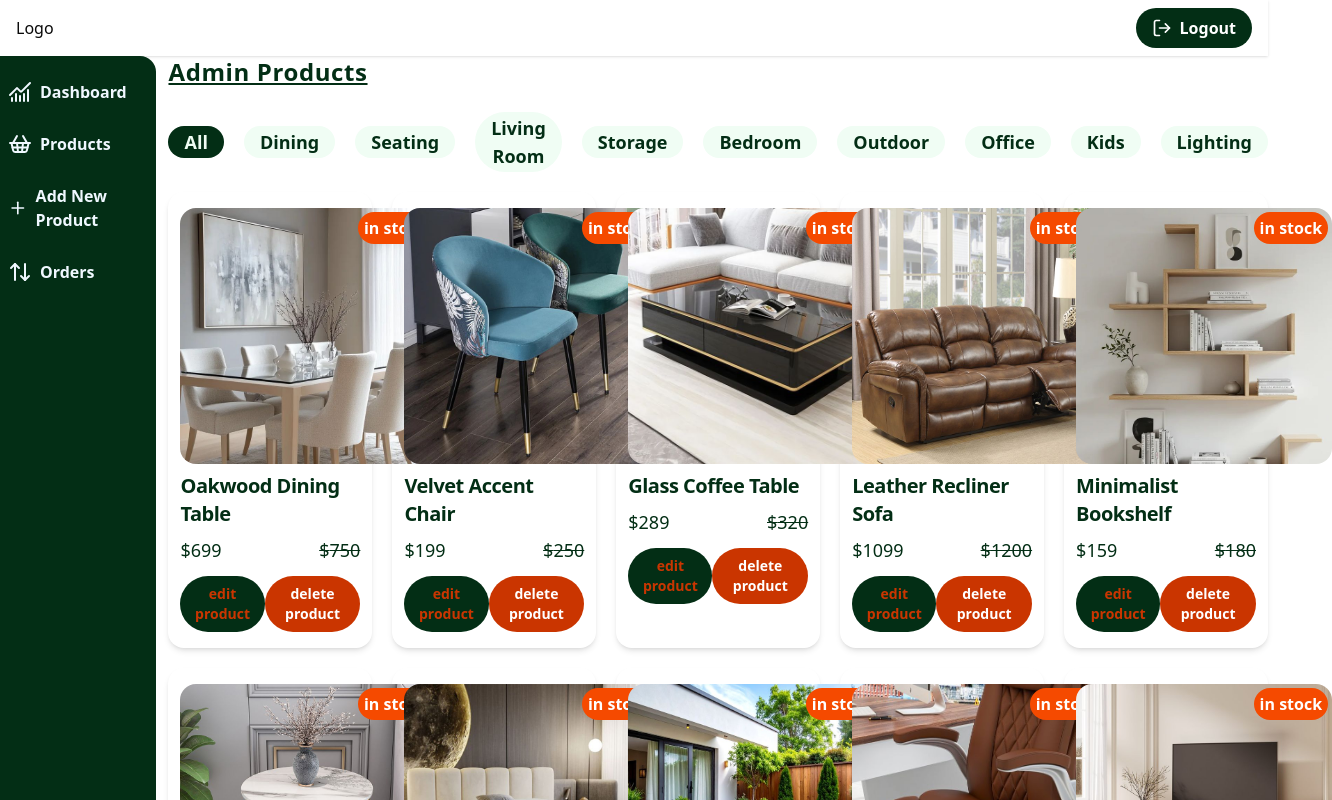
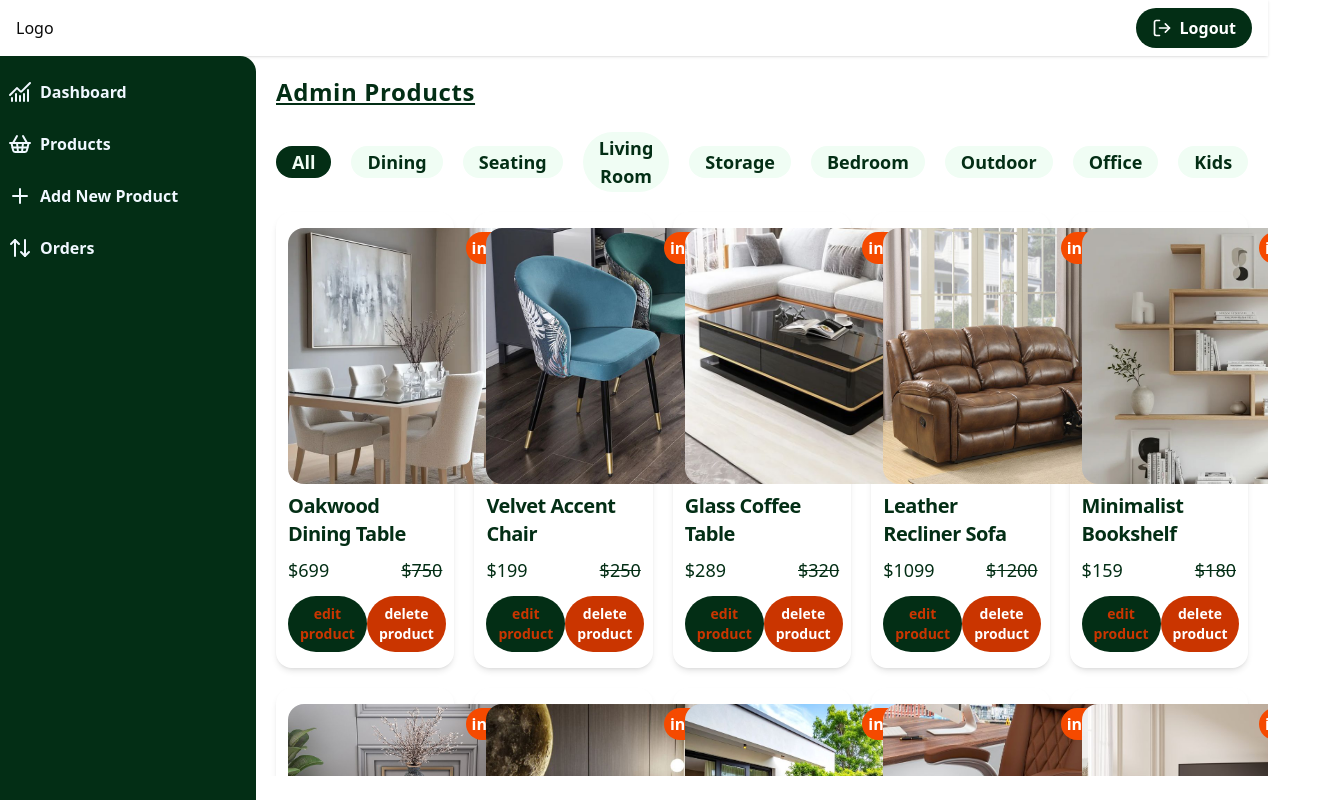
Before and after one commit to vs-git-max/young-sam-furniture-workshop, a React (Vite) app: page /admin/products in a window 1280 px wide. Shown: the top 800 px of the page, 1332 px wide, since content can reach past the window. Built offline with nearby package versions, Linux system fonts and the light colour scheme.

Commit message:
small ui changes here

```diff
--- a/src/components/admin/AddNewProduct.jsx
+++ b/src/components/admin/AddNewProduct.jsx
@@ -8,8 +8,8 @@ const AddNewProduct = () => {
   const [formData, setFormData] = useState(initialFormData);
 
   return (
-    <div className="max-h-screen w-full">
-      <div className="flex w-full justify-between md:flex-row  flex-col gap-2 items-center">
+    <div className="max-h-screen w-full p-5 lg:ml-64 h-full">
+      <div className="flex w-full justify-between md:flex-row  flex-col gap-2 items-center min-h-screen">
         <div className="flex flex-col gap-3 md:flex-1/2 flex-1">
           <Form
             formControls={addProductsFormControls}
--- a/src/components/admin/Dashboard.jsx
+++ b/src/components/admin/Dashboard.jsx
@@ -37,7 +37,7 @@ const Dashboard = () => {
   ];
 
   return (
-    <div className=" ">
+    <div className="p-5 overflow-auto lg:ml-64">
       <h1 className="text-2xl font-bold text-green-950 underline text-shadow-green-900 text-shadow-xs">
         Admin Dashboard
       </h1>
@@ -52,7 +52,7 @@ const Dashboard = () => {
               {header.icon}
             </div>
 
-            <h1 className="text-green-950 font-bold text-4xl  text-center">
+            <h1 className="text-green-950 font-bold text-2xl  text-center">
               {header.label}
             </h1>
             <div className="flex items-baseline justify-between w-full">
--- a/src/components/admin/Orders.jsx
+++ b/src/components/admin/Orders.jsx
@@ -1,7 +1,7 @@
 import React from "react";
 
 const Orders = () => {
-  return <div>Orders</div>;
+  return <div className="p-5 lg:ml-64">Orders</div>;
 };
 
 export default Orders;
--- a/src/components/admin/Products.jsx
+++ b/src/components/admin/Products.jsx
@@ -21,7 +21,7 @@ const Products = () => {
   }, [setAdminProducts]);
 
   return (
-    <div className="">
+    <div className="lg:ml-64 p-5 overflow-auto">
       <div className="">
         <h1 className="text-2xl font-extrabold tracking-wide text-green-950 underline">
           Admin Products
@@ -43,7 +43,7 @@ const Products = () => {
         ))}
       </div>
 
-      <div className="mt-5 grid grid-cols-1 sm:grid-cols-2 gap-2 sm:gap-3 lg:gap-5 md:gap-4   md:grid-cols-3 lg:grid-cols-5">
+      <div className="mt-5 grid grid-cols-1 sm:grid-cols-2 gap-2 sm:gap-3 lg:gap-5 md:gap-4  md:grid-cols-3  lg:grid-cols-4 xl:grid-cols-5">
         {filteredProducts.length > 0 &&
           filteredProducts.map((product) => (
             <ProductCard key={product.id} product={product} />
--- a/src/pages/admin/AdminLayout.jsx
+++ b/src/pages/admin/AdminLayout.jsx
@@ -4,10 +4,10 @@ import AdminHeader from "./AdminHeader";
 
 const AdminLayout = () => {
   return (
-    <div className="max-w-screen max-h-screen pr-3">
+    <div className="max-w-screen max-h-screen pr-3 fixed top-0 left-0 right-0">
       <AdminHeader />
 
-      <div className="flex gap-3 h-screen">
+      <div className="flex gap-3 h-screen pb-20">
         <AdminSidebar />
 
         <Outlet />
--- a/src/pages/admin/AdminSidebar.jsx
+++ b/src/pages/admin/AdminSidebar.jsx
@@ -26,7 +26,7 @@ const AdminSidebar = () => {
   ];
 
   return (
-    <div className="hidden lg:block rounded-r-2xl bg-green-950 w-64 min-h-full ">
+    <div className="hidden lg:block rounded-r-2xl bg-green-950 w-64 min-h-full fixed ">
       <div className="flex flex-col gap-3 mt-4">
         {adminSidebarLinks.map((link) => {
           const Icon = link.icon;
```
